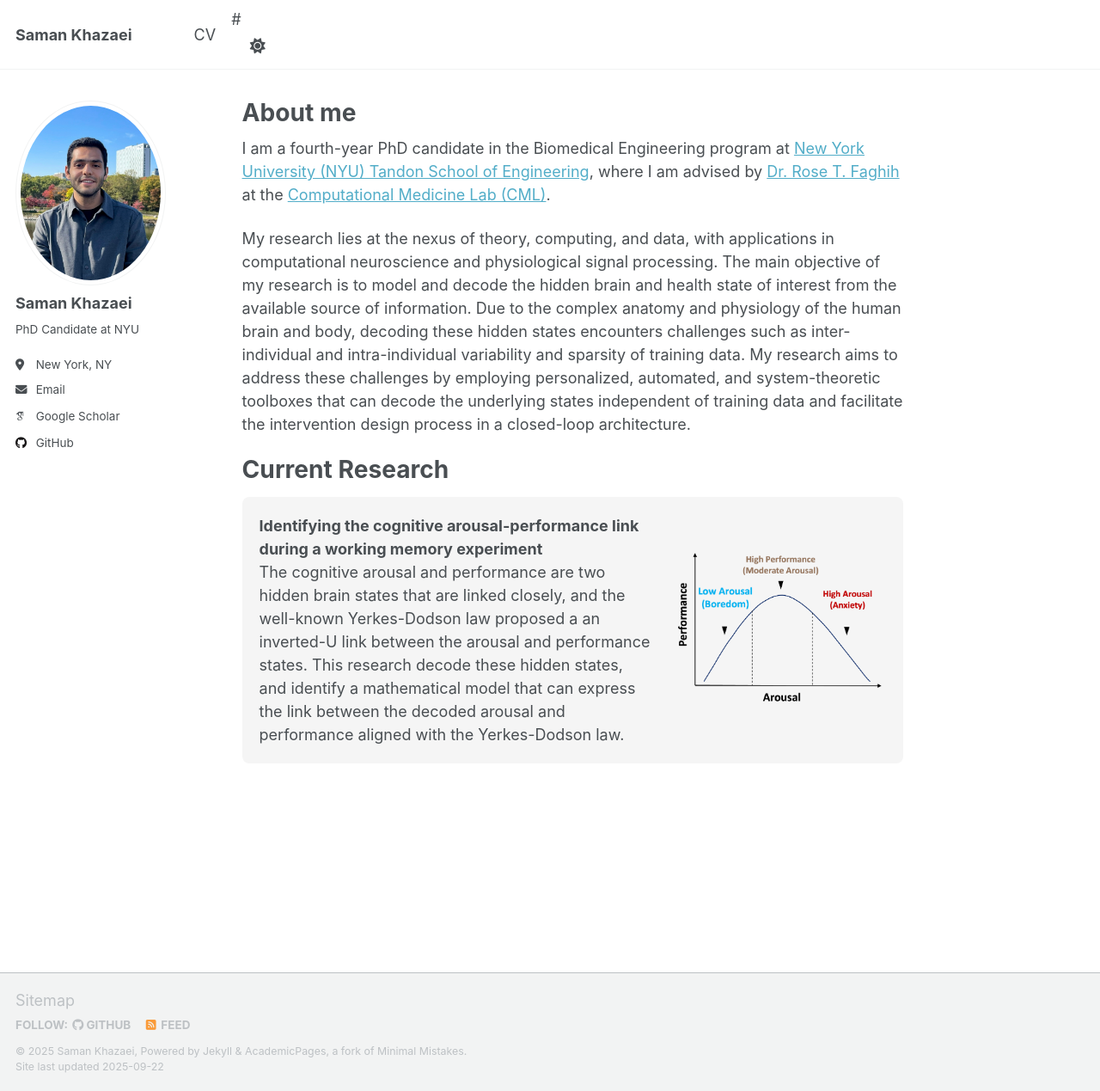
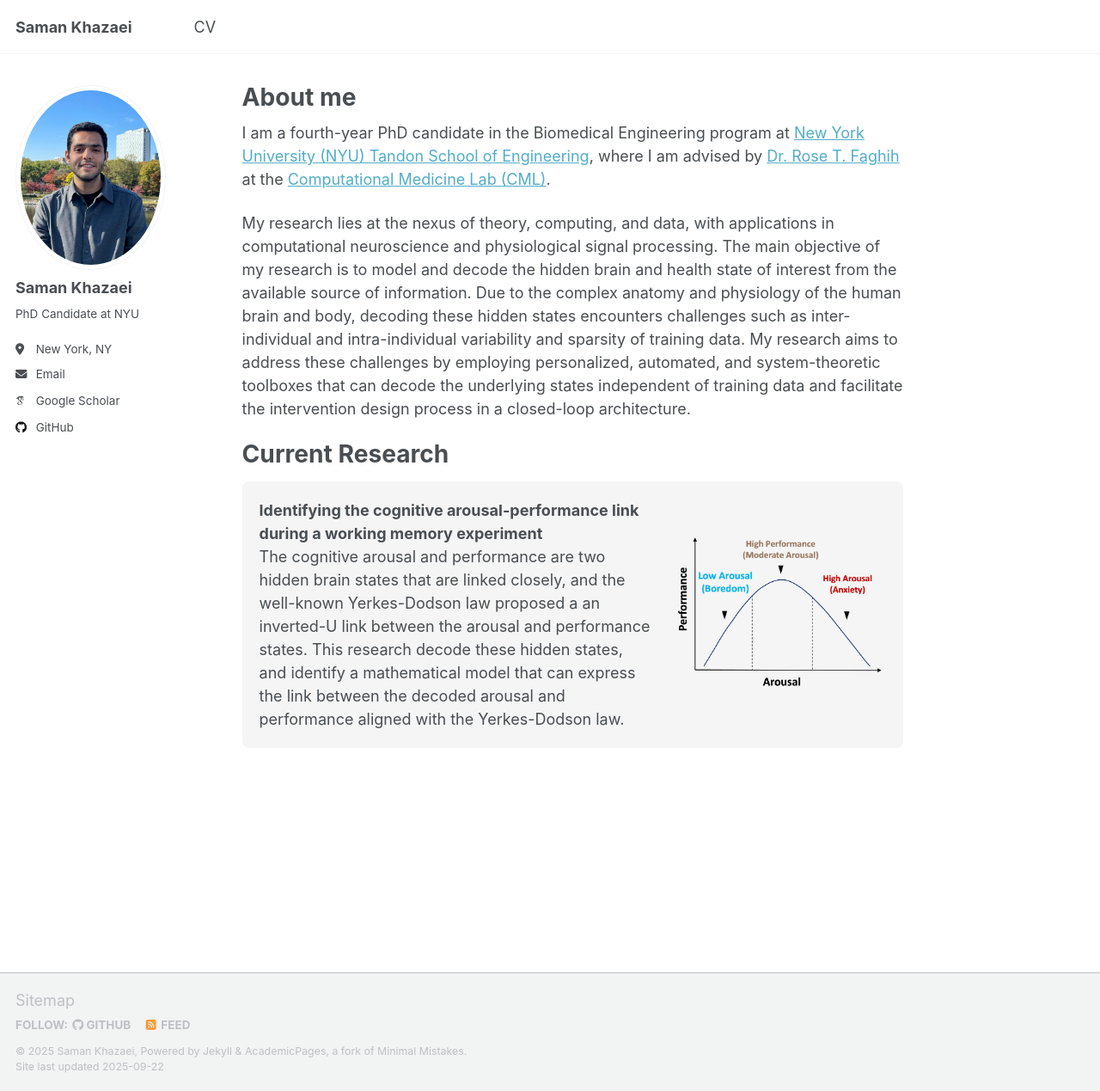
Before and after one commit to samankhazaei/samankhazaei.github.io, a Jekyll site: the page built from _pages/about.md, in a window 1280 px wide and 1269 px high. Shown: the whole window at 86% size. Built offline with Jekyll 4.4.1, drawn with Linux system fonts in a browser that asks for light colours; some web fonts are replaced; a script that is not in the unit is left out.

Commit message:
Update masthead.html

```diff
--- a/_includes/masthead.html
+++ b/_includes/masthead.html
@@ -16,7 +16,7 @@
             <li class="masthead__menu-item"><a href="{{ domain }}{{ link.url }}">{{ link.title }}</a></li>
           {% endfor %}
           <li id="theme-toggle" class="masthead__menu-item persist tail">
-            #<a role="button" aria-labelledby="theme-icon"><i id="theme-icon" class="fa-solid fa-sun" aria-hidden="true" title="toggle theme"></i></a>
+
           </li>
         </ul>
         <ul class="hidden-links hidden"></ul>
```
